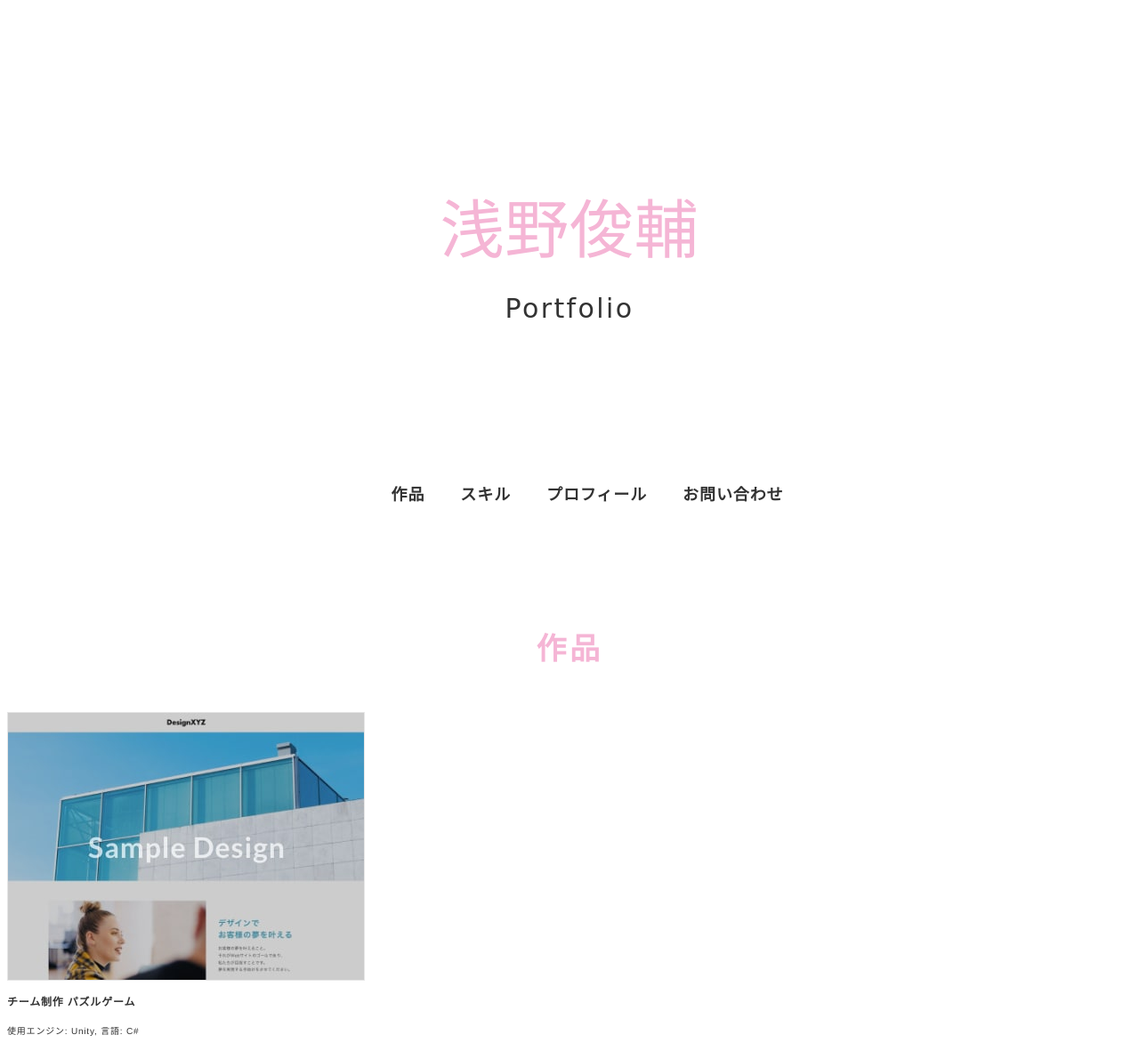
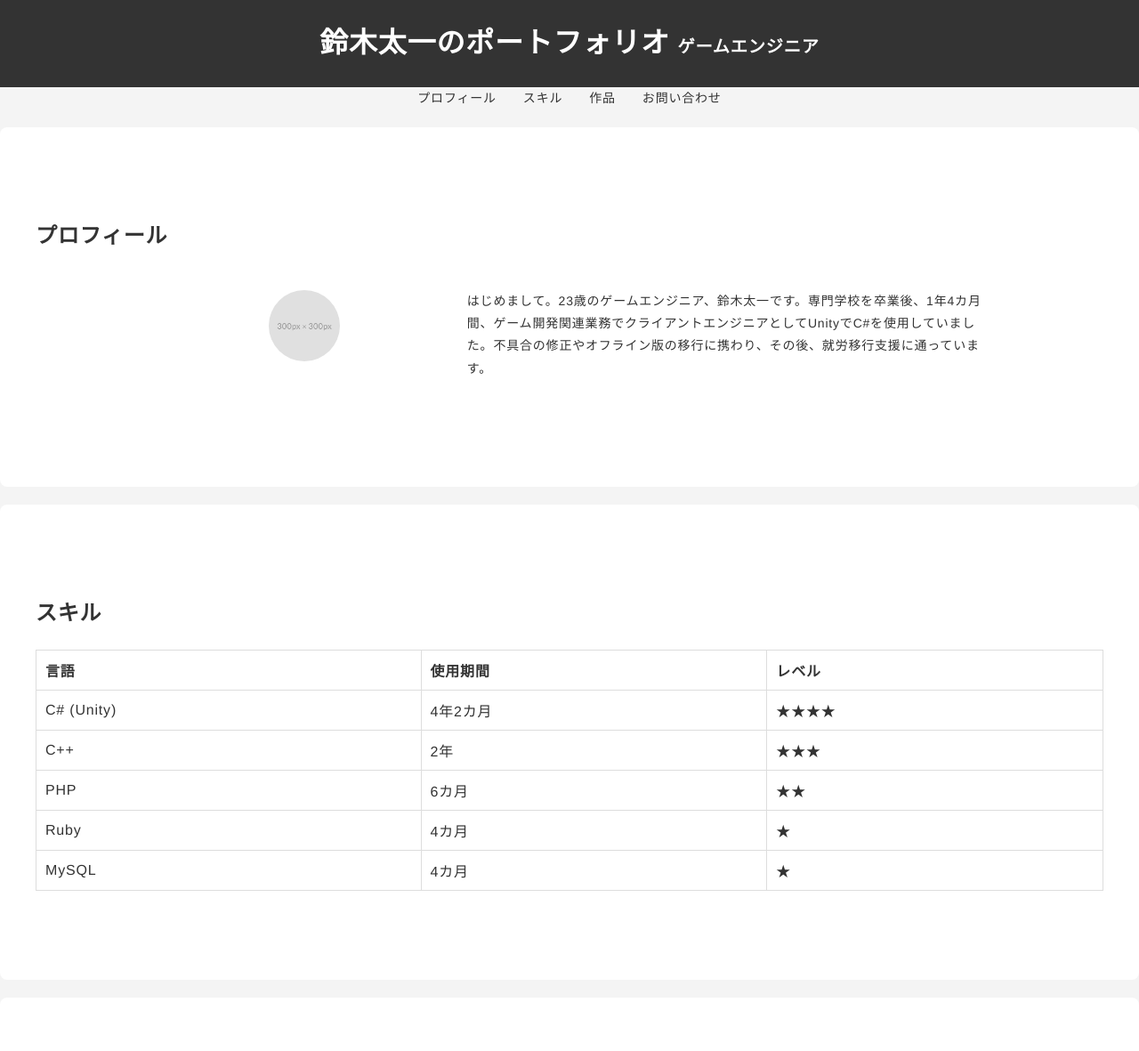
Before and after one commit to asa-syun/asa-syun.github.io, a plain HTML site: page index.html in a window 1280 px wide. Shown: the top 1181 px of the page at 89% size. Drawn offline with Linux system fonts and the light colour scheme.

Commit message:
トップページのデザイン変更とCSSの新規追加

```diff
--- /dev/null
+++ b/css/style_all.css
@@ -0,0 +1,115 @@
+/* スタイルリセット */
+* {
+  margin: 0;
+  padding: 0;
+  box-sizing: border-box;
+}
+
+body {
+  font-family: 'Open Sans', sans-serif;
+  background-color: #f4f4f4; /* 背景色 */
+  color: #333; /* テキスト色 */
+}
+
+/* ヘッダーのスタイル */
+#header {
+  background-color: #333; /* ヘッダー背景色 */
+  color: #fff; /* ヘッダー文字色 */
+  padding: 20px 0;
+  text-align: center;
+}
+
+.logo-title {
+  font-size: 2rem; /* ロゴタイトルサイズ */
+}
+
+.logo-desc {
+  font-size: 1.2rem; /* ロゴ説明サイズ */
+}
+
+/* ナビゲーションのスタイル */
+#gnav ul {
+  list-style-type: none; /* リストのスタイルを解除 */
+  display: flex; /* フレックスボックス */
+  justify-content: center; /* 中央揃え */
+}
+
+#gnav li {
+  margin: 0 15px; /* リストアイテム間のスペース */
+}
+
+#gnav a {
+  color: #333; /* リンクの色 */
+  text-decoration: none; /* 下線を消す */
+}
+
+/* セクションのスタイル */
+.section {
+  padding: 50px 20px; /* セクションの内側余白 */
+  background-color: #fff; /* セクション背景色 */
+  margin: 20px 0; /* セクションの外側余白 */
+  border-radius: 8px; /* セクション角丸 */
+}
+
+/* スキルテーブルのスタイル */
+.skill-table {
+  width: 100%; /* 幅を100%に */
+  border-collapse: collapse; /* ボーダーの重なりを解消 */
+}
+
+/* 二列の画像とテキストの整列 */
+.two-column-wrapper {
+  width: 80%;
+  margin: 0 auto;
+  padding: 20px 0;
+  display: -webkit-box;
+  display: -ms-flexbox;
+  display: flex;
+  -ms-flex-wrap: nowrap;
+  flex-wrap: nowrap;
+  -webkit-box-pack: justify;
+  -ms-flex-pack: justify;
+  justify-content: space-between;
+}
+
+/* プロフィール画像のスタイル */
+.profile img {
+  /* border-radius: 50%;
+  border: 4px solid GREEN; */
+  width: 5rem;
+  height: 5rem;
+  border-radius: 50%;
+  -moz-border-radius: 50%;
+  -webkit-border-radius: 50%;
+  object-fit: cover; /* ADD */
+ }
+
+/* 二列画像のスタイル */
+ .two-column-image img {
+  margin: 0 auto;
+}
+
+/* 二列文章のスタイル */
+.two-column-desc {
+  width: 62%;
+}
+
+.skill-table th,
+.skill-table td {
+  border: 1px solid #ddd; /* セルボーダー */
+  padding: 10px; /* セル内余白 */
+  text-align: left; /* 左揃え */
+}
+
+.section-title {
+  font-size: 1.5rem; /* セクションタイトルサイズ */
+  margin-bottom: 20px; /* セクションタイトル下のスペース */
+}
+
+/* フッターのスタイル */
+#footer {
+  text-align: center; /* 中央揃え */
+  padding: 20px 0; /* フッターの内側余白 */
+  background-color: #333; /* フッター背景色 */
+  color: #fff; /* フッター文字色 */
+}
--- a/index.html
+++ b/index.html
@@ -1,119 +1,115 @@
-<!DOCTYPE html>
 <html lang="ja">
-
 <head>
-    <meta charset="UTF-8">
-    <meta name="viewport" content="width=device-width, initial-scale=1.0">
+    <meta charset="utf-8">
+    <meta name="viewport" content="width=device-width, initial-scale=1.0, user-scalable=no">
     <meta property="og:type" content="website">
-    <meta property="og:title" content="浅野俊輔 ポートフォリオ">
-    <meta property="og:description" content="ゲームエンジニア 浅野俊輔のポートフォリオサイトです">
+    <meta property="og:title" content="鈴木太一 ポートフォリオ">
+    <meta property="og:url" content="URL入る">
+    <meta property="og:description" content="鈴木太一のポートフォリオです。">
     <meta property="og:image" content="img/ogp.png">
-    <meta name="description" content="ゲームエンジニア 浅野俊輔のポートフォリオサイトです" />
-    <title>浅野俊輔 ポートフォリオ</title>
-    <link rel="stylesheet" href="css/style.css">
+    <meta name="description" content="鈴木太一のポートフォリオです。">
+    <title>Taichi Suzuki's Portfolio</title>
+    <link href="https://fonts.googleapis.com/css?family=Oswald:700" rel="stylesheet">
+    <link href="css/style_all.css" rel="stylesheet" type="text/css">
+    <link href="css/style.css" rel="stylesheet" type="text/css">
+    <link rel="shortcut icon" href="img/favicon.ico">
 </head>
-
 <body>
-    <!-- 全体のラッパー -->
-    <div class="wrapper">
-
-        <!-- ヘッダー部分 -->
-        <header class="header">
-            <div class="header-inner">
-                <p class="header-title">浅野俊輔</p>
-                <p class="header-subtitle">Portfolio</p>
-            </div>
+    <div id="wrapper">
+        <header id="header">
+            <h1 class="logo">
+                <span class="logo-title">鈴木太一のポートフォリオ</span>
+                <span class="logo-desc">ゲームエンジニア</span>
+            </h1>
         </header>
-        <!-- /ヘッダー -->
-
-        <!-- グローバルナビゲーション -->
-        <nav class="gnav">
-            <ul class="gnav-list">
-                <li class="gnav-item"><a href="#works">作品</a></li>
-                <li class="gnav-item"><a href="#skill">スキル</a></li>
-                <li class="gnav-item"><a href="#about">プロフィール</a></li>
-                <li class="gnav-item"><a href="#contact">お問い合わせ</a></li>
+        <nav id="gnav">
+            <ul>
+                <li><a href="#Profile">プロフィール</a></li>
+                <li><a href="#skill">スキル</a></li>
+                <li><a href="#works">作品</a></li>
+                <li><a href="#contact">お問い合わせ</a></li>
             </ul>
         </nav>
-        <!-- /グローバルナビゲーション -->
+        <main id="contents">
+            <section class="section" id="Profile">
+                <div class="inner">
+                    <h2 class="section-title">プロフィール</h2>
+                    <div class="two-column-wrapper">
+                        <div class="two-column-image profile">
+                            <img src="img/profile.jpg" alt="プロフィール画像" align="left"/> <!-- 画像挿入箇所: プロフィール画像 -->
+                        </div>
+                        <div class="two-column-desc">
+                            <p>はじめまして。23歳のゲームエンジニア、鈴木太一です。専門学校を卒業後、1年4カ月間、ゲーム開発関連業務でクライアントエンジニアとしてUnityでC#を使用していました。不具合の修正やオフライン版の移行に携わり、その後、就労移行支援に通っています。</p>
+                        </div>
+                    </div>
+                </div>
+            </section>
 
-        <!-- 作品セクション -->
-        <section class="works section" id="works">
-            <h2 class="title">作品</h2>
+      <section class="section" id="skill">
+        <div class="inner">
+          <h2 class="section-title">スキル</h2>
+          <table class="skill-table">
+            <thead>
+              <tr>
+                <th>言語</th>
+                <th>使用期間</th>
+                <th>レベル</th>
+              </tr>
+            </thead>
+            <tbody>
+              <tr>
+                <td>C# (Unity)</td>
+                <td>4年2カ月</td>
+                <td>★★★★</td>
+              </tr>
+              <tr>
+                <td>C++</td>
+                <td>2年</td>
+                <td>★★★</td>
+              </tr>
+              <tr>
+                <td>PHP</td>
+                <td>6カ月</td>
+                <td>★★</td>
+              </tr>
+              <tr>
+                <td>Ruby</td>
+                <td>4カ月</td>
+                <td>★</td>
+              </tr>
+              <tr>
+                <td>MySQL</td>
+                <td>4カ月</td>
+                <td>★</td>
+              </tr>
+            </tbody>
+          </table>
+        </div>
+      </section>
+
+    </div>
+      <section class="section" id="works">
         <div class="works-list">
             <!-- 作品1 - パズルゲームのチーム制作について -->
             <a class="works-item" href="works-template.html">
-                    <p class="works-img"><img src="img/works-sample-thumb.jpg" alt="パズルゲーム" /></p>
-                    <p class="works-name">チーム制作 パズルゲーム</p>
-                    <p class="works-info">使用エンジン: Unity, 言語: C#</p>
+                <p class="works-img"><img src="img/works-sample-thumb.jpg" alt="パズルゲーム"></p>
+                <p class="works-name"><font size="6" face="けいふぉんと">チーム制作 パズルゲーム</font></p>
+                <p class="works-info"><font size="3" face="けいふぉんと">使用エンジン: Unity, 言語: C#</font></p>
             </a>
             <!-- 画像挿入箇所: パズルゲームのサンプル画像 -->
+      </section>
+
+      <section class="section" id="contact">
+        <div class="inner">
+          <h2 class="section-title">連絡先</h2>
+          <p>お問い合わせは<a href="mailto:example@example.com">こちら</a>まで。</p>
         </div>
       </section>
-        <!-- /作品セクション -->
+    </main>
 
-        <!-- スキルセクション -->
-        <section class="skill section" id="skill">
-            <h2 class="title">スキル</h2>
-            <div class="skill-list">
-                <div class="skill-item">
-                    <h3 class="skill-name">C# (Unity)</h3>
-                    <p class="skill-text">使用期間: 4年2カ月 ★★★★</p>
-                </div>
-                <div class="skill-item">
-                    <h3 class="skill-name">C++</h3>
-                    <p class="skill-text">使用期間: 2年 ★★★</p>
-                </div>
-                <div class="skill-item">
-                    <h3 class="skill-name">PHP</h3>
-                    <p class="skill-text">使用期間: 6カ月 ★★</p>
-                </div>
-                <div class="skill-item">
-                    <h3 class="skill-name">Ruby</h3>
-                    <p class="skill-text">使用期間: 4カ月 ★</p>
-                </div>
-                <div class="skill-item">
-                    <h3 class="skill-name">MySQL</h3>
-                    <p class="skill-text">使用期間: 4カ月 ★</p>
-                </div>
-            </div>
-        </section>
-        <!-- /スキルセクション -->
-
-        <!-- プロフィールセクション -->
-        <section class="about section" id="about">
-            <h2 class="title">プロフィール</h2>
-            <div class="profile">
-                <p class="profile-img">
-                    <img src="img/profile.jpg" alt="プロフィール画像">
-                    <!-- 画像挿入箇所: プロフィール画像 -->
-                </p>
-                <div class="profile-body">
-                    <p>名前: 浅野俊輔</p>
-                    <p>年齢: 23歳 (2024年10月 現在)</p>
-                    <p>ゲームエンジニア系専門学校卒業後、1年4カ月間ゲーム開発関連の業務に従事し、iOS/Android用ゲームのクライアントエンジニアとしてUnity (C#) で開発。現在は就労移行支援に通所中。</p>
-                </div>
-            </div>
-        </section>
-        <!-- /プロフィールセクション -->
-
-        <!-- お問い合わせセクション -->
-        <section class="contact section" id="contact">
-            <h2 class="title">お問い合わせ</h2>
-            <p>DMまたはメールでご連絡ください。</p>
-            <div class="contact-list">
-                <span class="contact-item">XXXX.XXX@icloud.com</span>
-            </div>
-        </section>
-        <!-- /お問い合わせセクション -->
-
-        <!-- フッター -->
-        <footer class="footer">
-            <p>&copy;2024 浅野俊輔</p>
+    <footer id="footer">
+      <p>&copy; 2024 鈴木太一. All rights reserved.</p>
     </footer>
-        <!-- /フッター -->
-
   </div>
 </body>
-
 </html>
```
Lines whose indentation alone changed are shown as unchanged.
